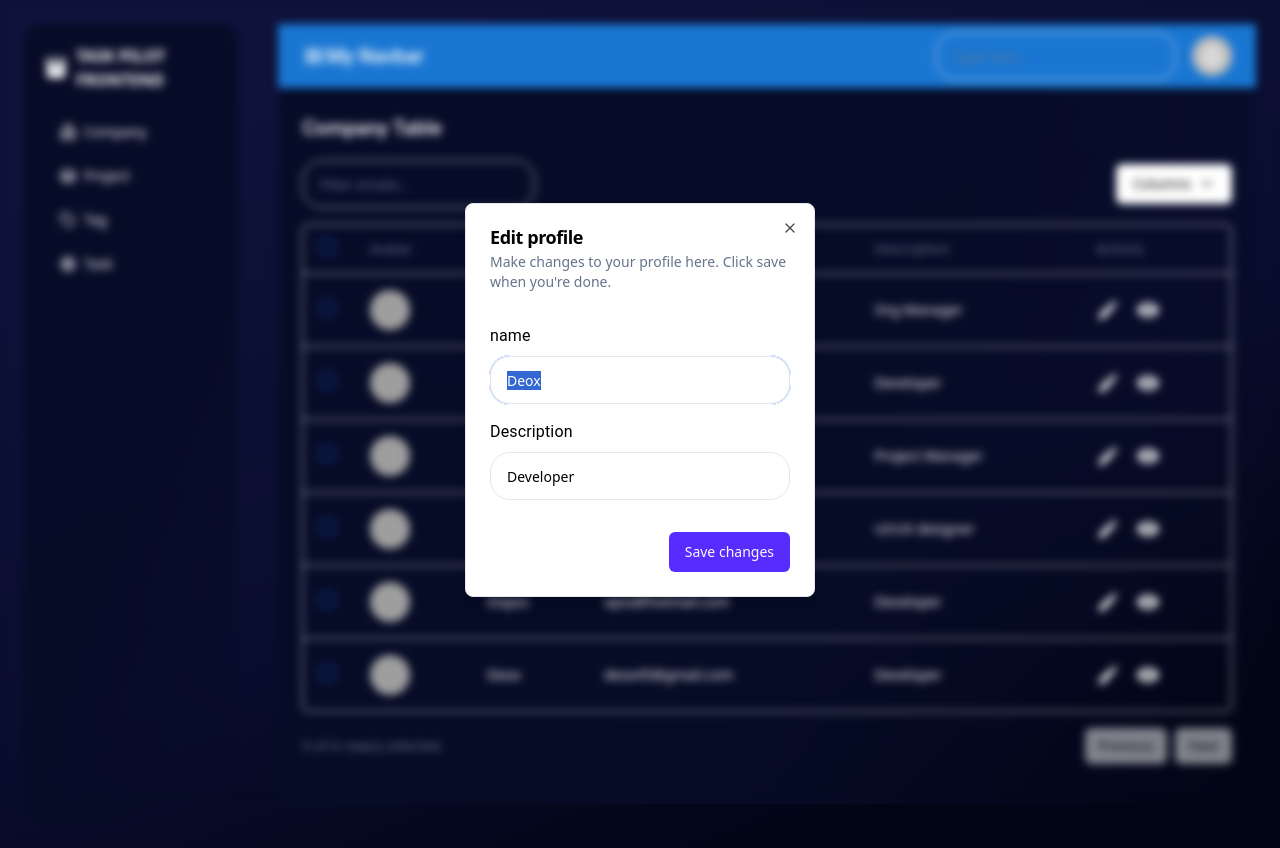
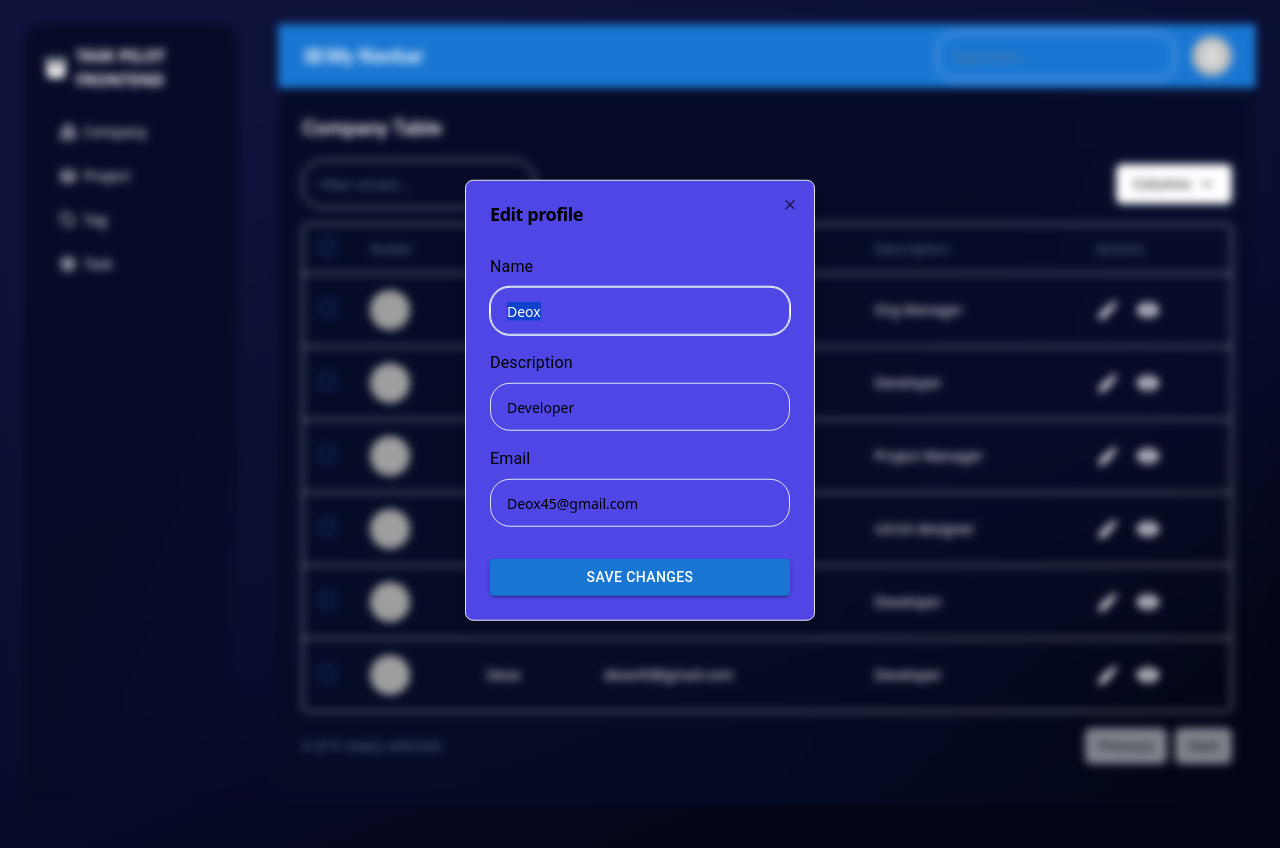
Before and after one commit to lalitjakhar/vision-ui, a Next.js app: page / in a window 1280 px wide. Both pictures are taken after a click on the icon 1107 px from the left and 382 px from the top of the page. Built offline with nearby package versions, Linux system fonts and the light colour scheme; grey boxes are pictures that could not be loaded.

Commit message:
initial commit

```diff
--- a/src/components/appComponent/company/Company.jsx
+++ b/src/components/appComponent/company/Company.jsx
@@ -38,45 +38,51 @@ import {
   DialogTitle,
   DialogTrigger,
 } from "@/components/ui/dialog";
-import { Button2 } from "@/components/ui/button2";
+import ButtonMui from "@mui/material/Button";
 import { Button } from "@/components/ui/button";
 
 const data = [
   {
     id: "1",
     description: "Org Manager",
-    name: "John",
-    email: "John99@yahoo.com",
+    name: "Olivia",
+    email: "Olivia99@yahoo.com",
+    URL: "https://images.unsplash.com/photo-1494790108377-be9c29b29330?q=80&w=1887&auto=format&fit=crop&ixlib=rb-4.0.3&ixid=M3wxMjA3fDB8MHxwaG90by1wYWdlfHx8fGVufDB8fHx8fA%3D%3D",
   },
   {
     id: "2",
     description: "Developer",
     name: "Deox",
     email: "Deox45@gmail.com",
+    URL: "https://images.unsplash.com/photo-1500648767791-00dcc994a43e?q=80&w=1887&auto=format&fit=crop&ixlib=rb-4.0.3&ixid=M3wxMjA3fDB8MHxwaG90by1wYWdlfHx8fGVufDB8fHx8fA%3D%3D",
   },
   {
     id: "3",
     description: "Project Manager",
     name: "Maskk",
     email: "Maskk44@gmail.com",
+    URL: "https://images.unsplash.com/photo-1507003211169-0a1dd7228f2d?q=80&w=1887&auto=format&fit=crop&ixlib=rb-4.0.3&ixid=M3wxMjA3fDB8MHxwaG90by1wYWdlfHx8fGVufDB8fHx8fA%3D%3D",
   },
   {
     id: "4",
     description: "UI/UX designer",
     name: "Proff",
     email: "proff@gmail.com",
+    URL: "https://images.unsplash.com/photo-1603415526960-f7e0328c63b1?q=80&w=1740&auto=format&fit=crop&ixlib=rb-4.0.3&ixid=M3wxMjA3fDB8MHxwaG90by1wYWdlfHx8fGVufDB8fHx8fA%3D%3D",
   },
   {
     id: "5",
     description: "Developer",
     name: "Oopss",
     email: "opss@hotmail.com",
+    URL: "https://images.unsplash.com/photo-1544723795-3fb6469f5b39?q=80&w=1889&auto=format&fit=crop&ixlib=rb-4.0.3&ixid=M3wxMjA3fDB8MHxwaG90by1wYWdlfHx8fGVufDB8fHx8fA%3D%3D",
   },
   {
     id: "6",
     description: "Developer",
     name: "Deox",
     email: "Deox45@gmail.com",
+    URL: "https://images.unsplash.com/photo-1502823403499-6ccfcf4fb453?w=500&auto=format&fit=crop&q=60&ixlib=rb-4.0.3&ixid=M3wxMjA3fDB8MHxzZWFyY2h8MjR8fHByb2ZpbGUlMjBwaWN0dXJlfGVufDB8fDB8fHww",
   },
 ];
 
@@ -107,14 +113,12 @@ export const columns = [
     accessorKey: "avatar",
     header: "Avatar",
     cell: ({ row }) => (
-      <Avatar
-        alt={row.getValue("name")}
-        src={`url_to_avatar/${row.original.id}.jpg`}
-      />
+      <Avatar alt={row.getValue("name")} src={row.original.URL} />
     ),
     enableSorting: false,
     enableHiding: false,
   },
+
   {
     accessorKey: "name",
     header: "name",
@@ -153,22 +157,19 @@ export const columns = [
 
       return (
         <div className="flex gap-4">
-          <Tooltip title="Edit">
           <Dialog>
             <DialogTrigger asChild>
+              <Tooltip title="Edit" placement="left">
                 <CreateIcon />
+              </Tooltip>
             </DialogTrigger>
             <DialogContent className="sm:max-w-[350px]">
               <DialogHeader>
                 <DialogTitle>Edit profile</DialogTitle>
-                  <DialogDescription>
-                    Make changes to your profile here. Click save when you're
-                    done.
-                  </DialogDescription>
               </DialogHeader>
               <div className="grid gap-4 py-4">
                 <div className="grid items-center gap-2">
-                    <Typography>name</Typography>
+                  <Typography>Name</Typography>
                   <Input
                     id="name"
                     defaultValue={row?.original?.name}
@@ -183,14 +184,23 @@ export const columns = [
                     className="col-span-3"
                   />
                 </div>
+                <div className="grid items-center gap-2">
+                  <Typography>Email</Typography>
+                  <Input
+                    id="email"
+                    defaultValue={row?.original?.email}
+                    className="col-span-3"
+                  />
+                </div>
               </div>
               <DialogFooter>
-                  <Button2 type="submit">Save changes</Button2>
+                <ButtonMui fullWidth variant="contained" type="submit">
+                  Save changes
+                </ButtonMui>
               </DialogFooter>
             </DialogContent>
           </Dialog>
-          </Tooltip>
-          <Tooltip title="Veiw">
+          <Tooltip title="Veiw" placement="right">
             <VisibilityIcon />
           </Tooltip>
         </div>
--- a/src/components/ui/dialog.jsx
+++ b/src/components/ui/dialog.jsx
@@ -31,7 +31,7 @@ const DialogContent = React.forwardRef(
       <DialogPrimitive.Content
         ref={ref}
         className={cn(
-          "fixed left-[50%] top-[50%] z-50 grid w-full max-w-lg translate-x-[-50%] translate-y-[-50%] gap-4 border bg-background p-6 shadow-lg duration-200 data-[state=open]:animate-in data-[state=closed]:animate-out data-[state=closed]:fade-out-0 data-[state=open]:fade-in-0 data-[state=closed]:zoom-out-95 data-[state=open]:zoom-in-95 data-[state=closed]:slide-out-to-left-1/2 data-[state=closed]:slide-out-to-top-[48%] data-[state=open]:slide-in-from-left-1/2 data-[state=open]:slide-in-from-top-[48%] sm:rounded-lg",
+          "fixed left-[50%] top-[50%] z-50 grid w-full max-w-lg translate-x-[-50%] translate-y-[-50%] gap-4 border bg-indigo-600 p-6 shadow-lg duration-200 data-[state=open]:animate-in data-[state=closed]:animate-out data-[state=closed]:fade-out-0 data-[state=open]:fade-in-0 data-[state=closed]:zoom-out-95 data-[state=open]:zoom-in-95 data-[state=closed]:slide-out-to-left-1/2 data-[state=closed]:slide-out-to-top-[48%] data-[state=open]:slide-in-from-left-1/2 data-[state=open]:slide-in-from-top-[48%] sm:rounded-lg",
           className
         )}
         {...props}
@@ -59,13 +59,7 @@ const DialogHeader = ({ className, ...props }) => (
 DialogHeader.displayName = "DialogHeader";
 
 const DialogFooter = ({ className, ...props }) => (
-  <div
-    className={cn(
-      "flex flex-col-reverse sm:flex-row sm:justify-end sm:space-x-2",
-      className
-    )}
-    {...props}
-  />
+  <div className={cn("flex sm:flex-row items-center", className)} {...props} />
 );
 DialogFooter.displayName = "DialogFooter";
 
```
Lines whose indentation alone changed are shown as unchanged.
